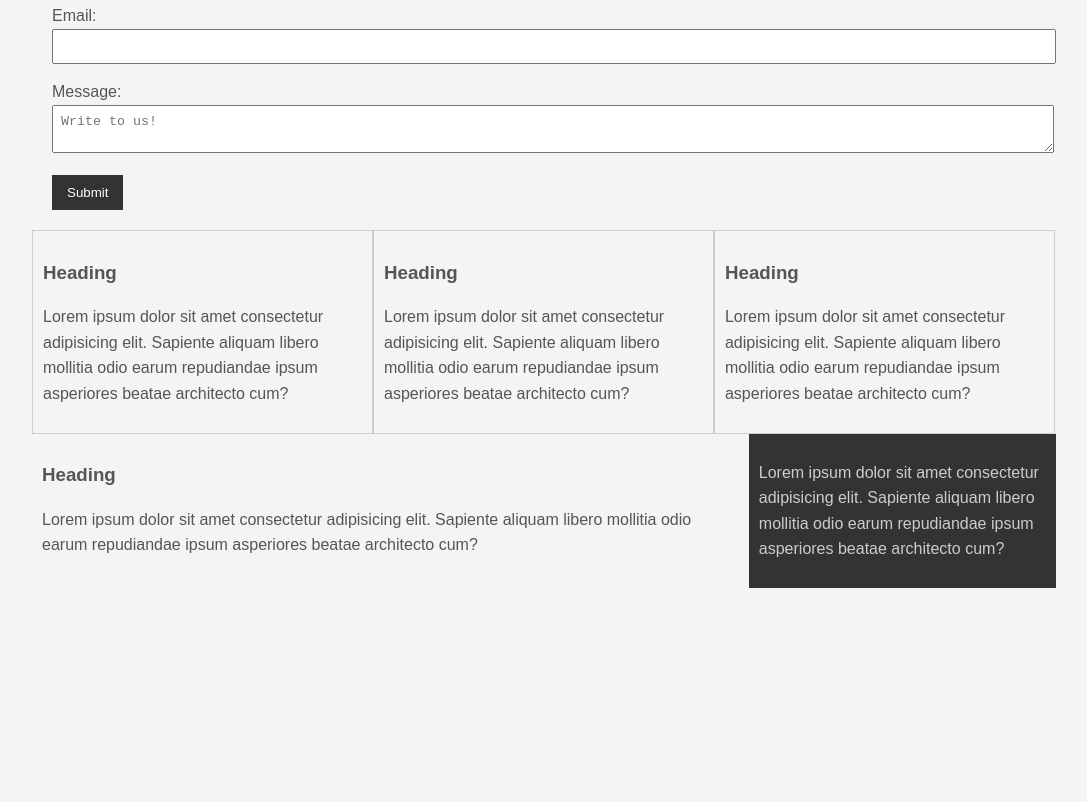
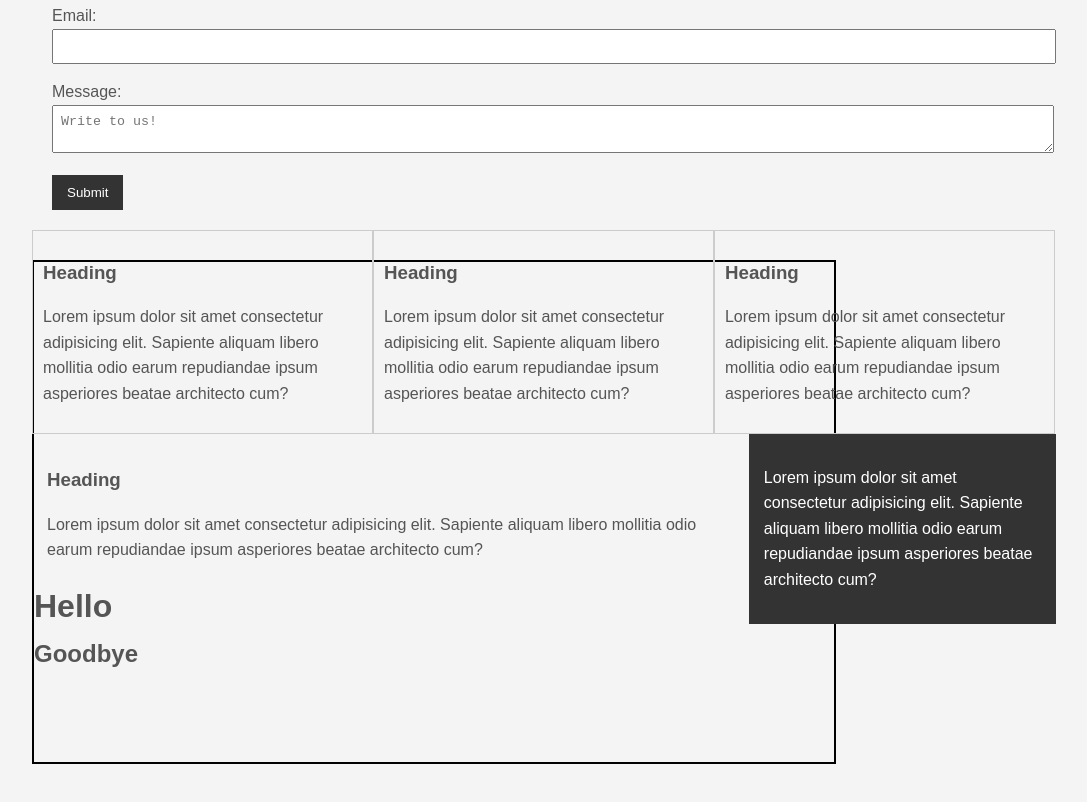
Before and after one commit to alevalenteee/first-GitHub-project, a plain HTML site: page CSS/index.html in a window 1280 px wide. Shown: the part 866-1668 px from the top of the page, without its empty margins (96-1183 px from the left). Before the commit the page ends 1596 px from the top, so only its background shows below. Drawn offline with Linux system fonts and the light colour scheme.

Commit message:
Learning

```diff
--- a/CSS/index.html
+++ b/CSS/index.html
@@ -81,7 +81,14 @@
           <p>Lorem ipsum dolor sit amet consectetur adipisicing elit. Sapiente aliquam libero mollitia odio earum repudiandae ipsum asperiores beatae architecto cum?</p>
       </div>
 
-    <!--COINTAINER END-->
+      <div class="clear"></div>
+
+      <div class="p-box">
+        <h1>Hello</h1>
+        <h2>Goodbye</h2>
+      </div>
+
+    </div> <!--COINTAINER END-->
     <div style="margin-top: 500px"></div>
   </body>
 </html>
--- a/CSS/styles.css
+++ b/CSS/styles.css
@@ -123,7 +123,7 @@ a:active {
   display: block;
 }
 
-.my-form input[type="text"], textarea {
+.my-form input[type="text"], .my-form textarea {
   padding: 8px;
   width: 100%;
 }
@@ -139,7 +139,7 @@ a:active {
 #main-block {
     float: left;
     width: 70%;
-    padding: 10px;
+    padding: 15px;
     box-sizing: border-box;
 }
 
@@ -147,7 +147,14 @@ a:active {
     float: right;
     width: 30%;
     background-color: #333;
-    color: #ccc;
-    padding: 10px;
+    color: #fff;
+    padding: 15px;
     box-sizing: border-box;
 }
+
+.p-box {
+  width: 800px;
+  height:500px;
+  border: 2px solid #000;
+  margin-top: 30px;
+}
```
Lines whose indentation alone changed are shown as unchanged.
